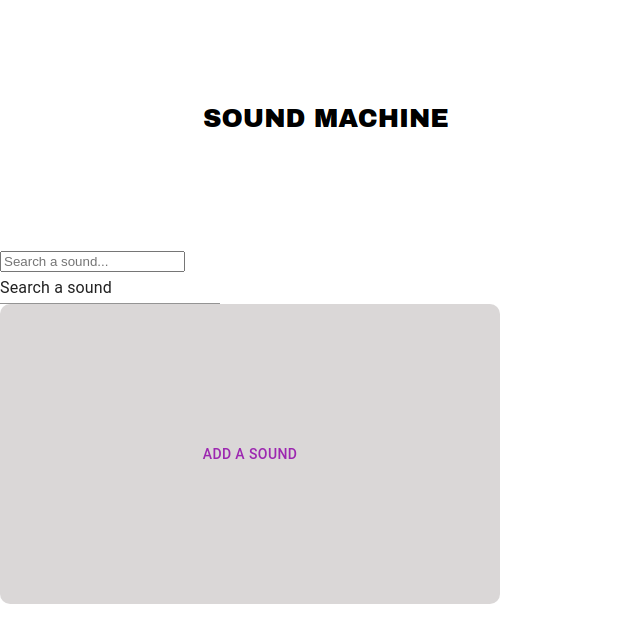
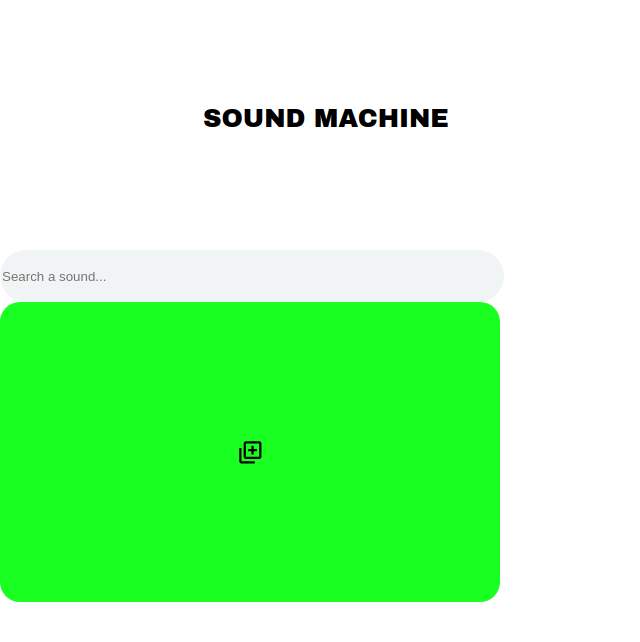
Before and after one commit to martinoauriane/soundmachine-frontend, a React (Create React App) app: page / in a window 1280 px wide. Shown: the top 642 px of the page, without its empty margins (0-640 px from the left). Built offline with nearby package versions, Linux system fonts and the light colour scheme.

Commit message:
input search bar

```diff
--- a/src/Views/HomeScreen.js
+++ b/src/Views/HomeScreen.js
@@ -14,7 +14,6 @@ function HomeScreen() {
         }}
       />
       <SearchBar />
-      <Input defaultValue={"Search a sound"} />
       <UpdateSound />
     </div>
   );
--- a/src/components/SearchBar.tsx
+++ b/src/components/SearchBar.tsx
@@ -1,4 +1,6 @@
 import { useState } from "react";
+import "./searchBar.css";
+
 export function SearchBar() {
   const [inputText, setInputText] = useState("");
 
--- a/src/components/UpdateSound.tsx
+++ b/src/components/UpdateSound.tsx
@@ -1,27 +1,41 @@
 import React from "react";
 import colors from "./colors";
-import Button from "@mui/material/Button";
+import "./updateSound.css";
 
 export function UpdateSound() {
   const browsingLibrary = () => {
     alert("browsing library to update sound");
   };
+
   return (
-    <div style={buttonStyle}>
-      <Button fullWidth={true} color="secondary">
-        Add a sound
-      </Button>
+    <div style={containerStyle}>
+      <button className="update-button" onClick={browsingLibrary}>
+        <svg
+          xmlns="http://www.w3.org/2000/svg"
+          width="2em"
+          height="2em"
+          viewBox="0 0 24 24"
+        >
+          <path
+            fill="currentColor"
+            d="M20 2H8c-1.103 0-2 .897-2 2v12c0 1.103.897 2 2 2h12c1.103 0 2-.897 2-2V4c0-1.103-.897-2-2-2M8 16V4h12l.002 12z"
+          />
+          <path
+            fill="currentColor"
+            d="M4 8H2v12c0 1.103.897 2 2 2h12v-2H4zm11-2h-2v3h-3v2h3v3h2v-3h3V9h-3z"
+          />
+        </svg>
+      </button>
     </div>
   );
 }
 
-const buttonStyle = {
+const containerStyle = {
   display: "flex",
+  justifyContent: "center",
+  alignItems: "center",
   width: 500,
   height: 300,
-  zIndex: 10,
-  innerWidth: 3,
-  backgroundColor: colors.opacity,
   borderRadius: 10,
 };
 
--- a/src/components/colors.ts
+++ b/src/components/colors.ts
@@ -9,6 +9,7 @@ const colors = {
   white: "#ffffffff",
   pink: "#fd9fc3ff",
   green: "#15e052ff",
+  pale_green: "#66f591ff",
   opacity: "#291c1c2c",
   orange: "#rgba(247, 164, 41, 1)",
 };
--- /dev/null
+++ b/src/components/searchBar.css
@@ -0,0 +1,7 @@
+.searchBar {
+  background-color: rgba(215, 224, 224, 0.349);
+  width: 500px;
+  height: 50px;
+  border: none;
+  border-radius: 2rem;
+}
--- /dev/null
+++ b/src/components/updateSound.css
@@ -0,0 +1,17 @@
+.update-button {
+  display: flex;
+  justify-content: center;
+  align-items: center;
+  background-color: #19ff21;
+  border: none;
+  width: 500px;
+  height: 300px;
+  border-radius: 20px;
+  cursor: pointer;
+  transition: transform 0.2s, background-color 0.2s;
+}
+
+.update-button:hover {
+  transform: scale(1.05);
+  background-color: #32ec3b;
+}
```
Also changed, not shown: src/theme/ajouter.png (added).
